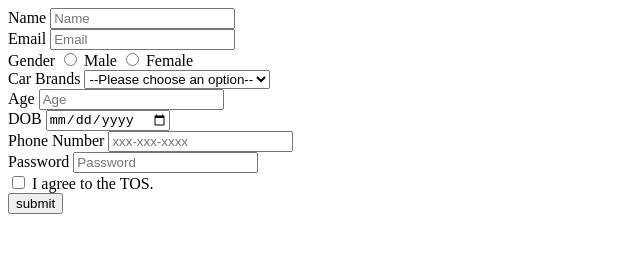
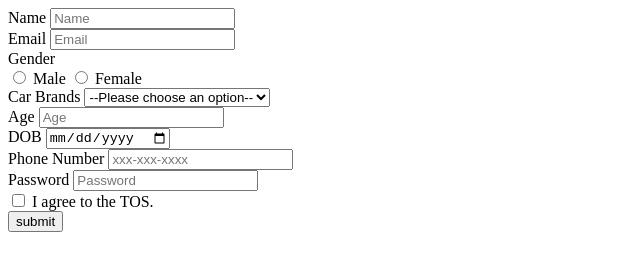
Before and after one commit to acciojob/signup-form-car-Pratik-Bhagwat, a website: page main.html in a window 1280 px wide. Shown: the whole page, without its empty margins (0-640 px from the left). Drawn offline with Linux system fonts and the light colour scheme.

Commit message:
created a submission

```diff
--- a/main.html
+++ b/main.html
@@ -9,10 +9,12 @@
 <body>
 	<!-- the entire body must be written by student -->
 	<form method="post">
+      <div>
         <label for="name">Name</label>
         <input type="text" name="name" id="name" placeholder="Name" required />
-      <br />
+      </div>
 
+      <div>
         <label for="email">Email</label>
         <input
           type="email"
@@ -21,32 +23,39 @@
           placeholder="Email"
           required
         />
-      <br />
+      </div>
 
       <label for="gender">Gender</label>
+      <div>
         <input type="radio" name="gender" id="gender_m" required />
         <label for="gender_m">Male</label>
         <input type="radio" name="gender" id="gender_f" />
         <label for="gender_f">Female</label>
-      <br />
+      </div>
 
+      <div>
         <label for="cars">Car Brands</label>
-      <select name="cars" id="cars" required>
-        <option value="" selected disabled>--Please choose an option--</option>
+        <select name="car_brand" id="cars" required>
+          <option value="" selected disabled>
+            --Please choose an option--
+          </option>
           <option value="bmw">BMW</option>
           <option value="audi">Audi</option>
           <option value="mercedez">Mercedez</option>
         </select>
-      <br />
+      </div>
 
+      <div>
         <label for="age">Age</label>
         <input type="number" name="age" id="age" placeholder="Age" required />
-      <br />
+      </div>
 
+      <div>
         <label for="dob">DOB</label>
         <input type="date" name="dob" id="dob" required />
-      <br />
+      </div>
 
+      <div>
         <label for="tel">Phone Number</label>
         <input
           type="tel"
@@ -54,8 +63,9 @@
           id="tel"
           placeholder="xxx-xxx-xxxx"
         />
-      <br />
+      </div>
 
+      <div>
         <label for="password">Password</label>
         <input
           type="password"
@@ -63,13 +73,15 @@
           id="password"
           placeholder="Password"
         />
-      <br />
+      </div>
 
+      <div>
         <input type="checkbox" name="checkbox" id="tos" />
         <label for="tos">I agree to the TOS.</label>
-      <br />
-
+      </div>
+      <div>
         <button type="submit">submit</button>
+      </div>
     </form>
     <script type="text/javascript" src="./script.js">
 </script>
```
Lines whose indentation alone changed are shown as unchanged.
